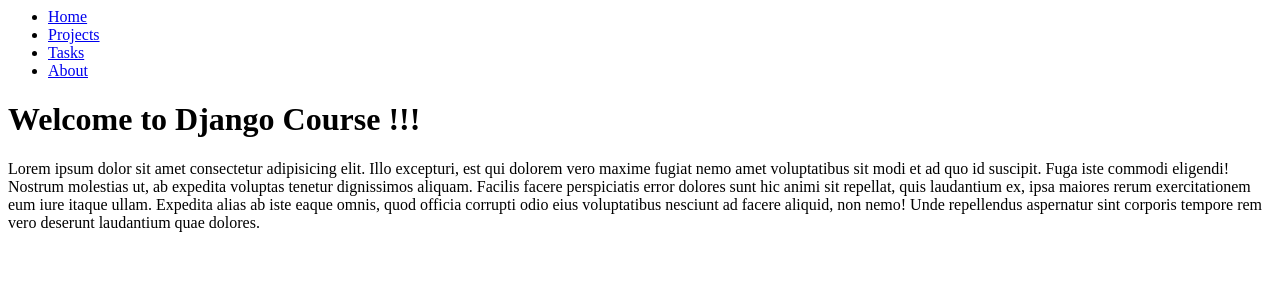
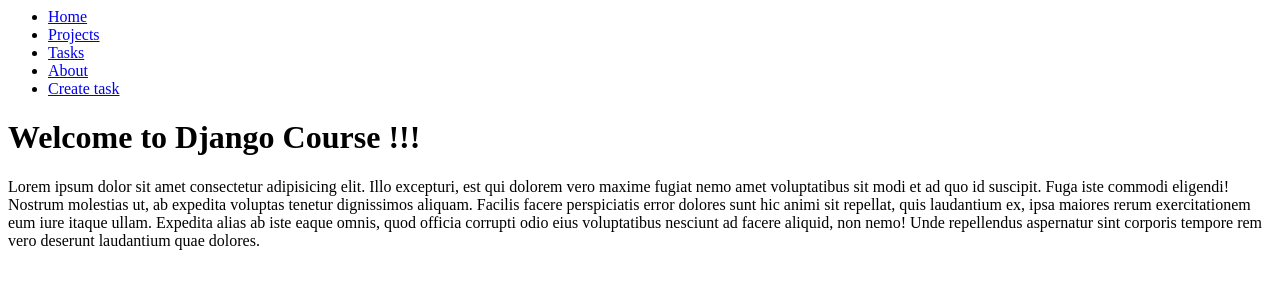
Before and after one commit to Hacedor2003/Proyecto-Django, a Django app: page / in a window 1280 px wide. Shown: the top 300 px of the page. Run offline with Django 4.2, Linux system fonts and the light colour scheme.

Commit message:
Enviar y recibir informacion

```diff
--- /dev/null
+++ b/myapp/forms.py
@@ -0,0 +1,5 @@
+from django import forms
+
+class CreateNewTask(forms.Form):
+    title = forms.CharField(label="Titulo de tarea",max_length=200)
+    description = forms.CharField(label="Descripcion de la tarea",widget=forms.Textarea)
--- a/myapp/templates/base.html
+++ b/myapp/templates/base.html
@@ -4,6 +4,7 @@
     <li><a href="/projects">Projects</a></li>
     <li><a href="/task">Tasks</a></li>
     <li><a href="/about">About</a></li>
+    <li><a href="/create_task">Create task</a></li>
   </ul>
 </nav>
 
--- a/myapp/urls.py
+++ b/myapp/urls.py
@@ -6,4 +6,5 @@ urlpatterns = [
     path('about/',views.about),
     path('projects/',views.projects),
     path('task/',views.task),
+    path('create_task/',views.create_task),
 ]
--- a/myapp/views.py
+++ b/myapp/views.py
@@ -1,6 +1,6 @@
-from django.http import HttpResponse , JsonResponse
 from .models import Project,Task
-from django.shortcuts import get_object_or_404,render
+from django.shortcuts import render , redirect
+from .forms import CreateNewTask
 # Create your views here.
 
 #Para los html
@@ -29,3 +29,10 @@ def task(request):
     return render(request,'task.html' , {
         'tasks':tasks
     })
+
+def create_task(request):
+    if request.method == 'GET':
+        return render(request,'create_task.html' , { 'form':CreateNewTask()})
+    else:
+        Task.objects.create(title=request.POST['title'], description = request.POST['description'], project_id = 2)
+        return redirect('/task')
```
Also changed, not shown: myapp/templates/create_task.html (added, +12 -0 lines), db.sqlite3.
